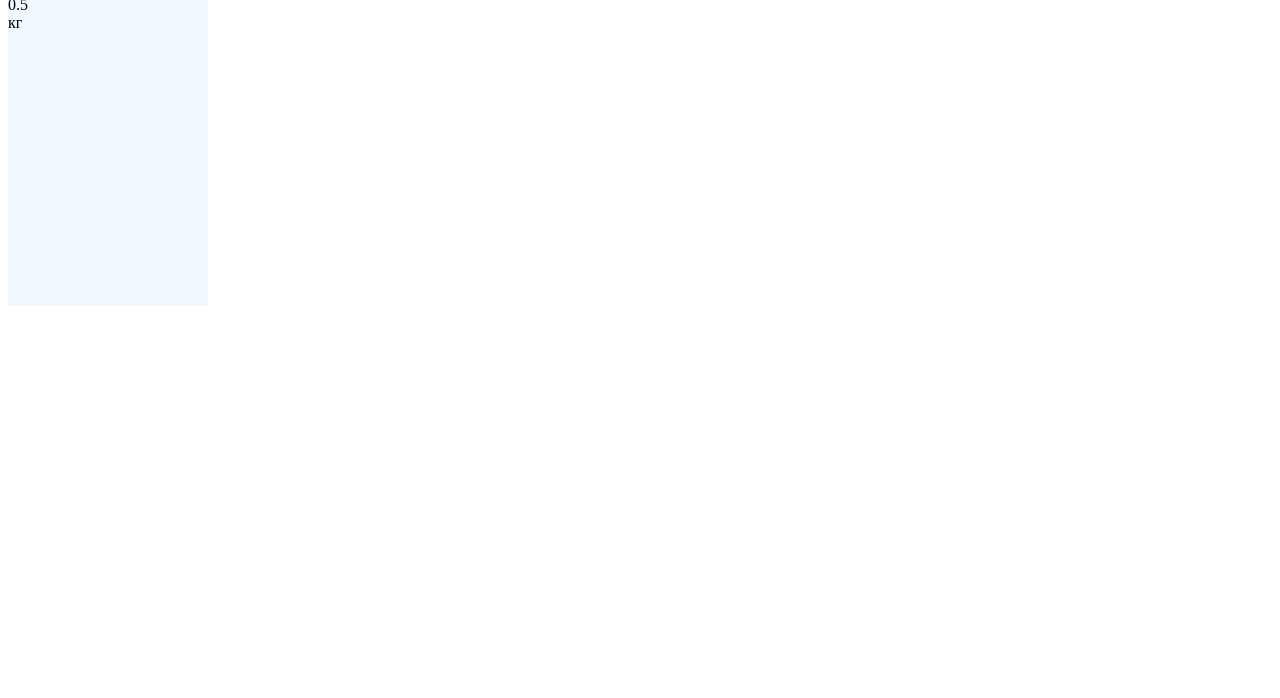
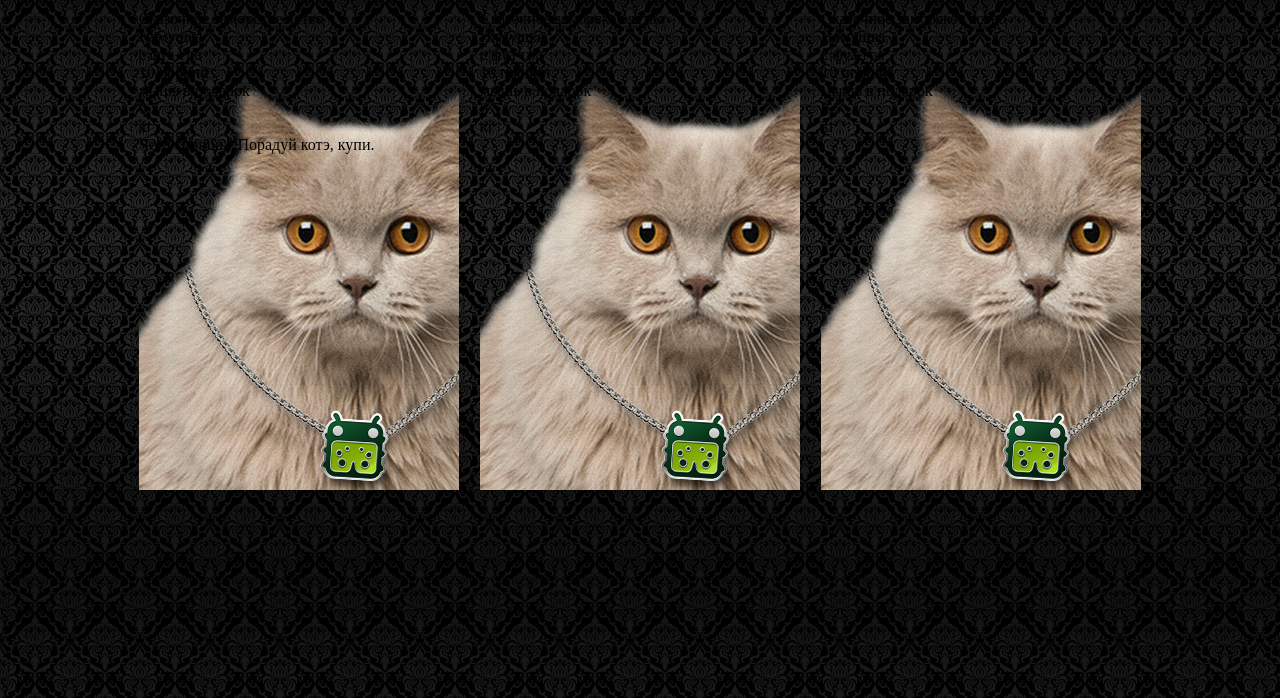
Before and after one commit to Dymoc/fun_box, a plain HTML site: page index.html in a window 1280 px wide. Shown: the part 102-800 px from the top of the page. Drawn offline with Linux system fonts and the light colour scheme.

Commit message:
бэкграунг на карточках товара

```diff
--- a/index.html
+++ b/index.html
@@ -9,10 +9,10 @@
 </head>
 
 <body>
-    <div class="header"></div>
+    <div class="header">Ты сегодня покормил кота?</div>
     <div class="conteiner">
         <article class="tovar-cart">
-            <div class="tovar-cart__conteiner">
+            <div class="tovar-cart__content">
                 <div class="tovar-cart__header">Сказочное заморское яство</div>
                 <div class="tovar-cart__brend">Нямушка</div>
                 <div class="tovar-cart__discription">с фуа-гра</div>
@@ -24,7 +24,19 @@
             <div class="tovar-cart__question">Чего сидишь? Порадуй котэ, купи.</div>
         </article>
         <article class="tovar-cart">
-            <div class="tovar-cart__conteiner">
+            <div class="tovar-cart__content">
+                <div class="tovar-cart__header">Сказочное заморское яство</div>
+                <div class="tovar-cart__brend">Нямушка</div>
+                <div class="tovar-cart__discription">с фуа-гра</div>
+
+                <div class="tovar-cart__quantity-and-present">10 порций <br>
+                    мышь в подарок</div>
+                <div class="tovar-cart__netto">0.5<br>кг</div>
+            </div>
+            <div class="tovar-cart__question"></div>
+        </article>
+        <article class="tovar-cart">
+            <div class="tovar-cart__content">
                 <div class="tovar-cart__header">Сказочное заморское яство</div>
                 <div class="tovar-cart__brend">Нямушка</div>
                 <div class="tovar-cart__discription">с фуа-гра</div>
--- a/style.scss
+++ b/style.scss
@@ -1,13 +1,34 @@
+* {
+    margin: 0;
+    padding: 0;
+}
 
-.conteiner{
-    width: 1140px;
+body {
+    background: url('./imgs/BG_Shadow.png');
+}
+
+.header {
+    font-size: 36px;
+
+    color: white;
+    text-align: center;
+    margin-top: 45px;
+    margin-bottom: 25px;
+}
+
+.conteiner {
+    width: 80%;
     height: 100%;
-    background: url('./imgs/BG_Shadow.png');
-    position: relative;
+    display: flex;
+    justify-content: space-around;
+    margin: 0 auto;
 }
-.tovar-cart{
-    background-color: aliceblue;
-    height: 400px;
-    width: 200px;
-    position: absolute;
+
+.tovar-cart {
+    background:url('/imgs/cat.png') no-repeat;
+    background-position: -100px 75px;
+    height: 480px;
+    width: 320px;
+
+
 }
```
Also changed, not shown: imgs/cat.png (added), style.css, 1 other file.
